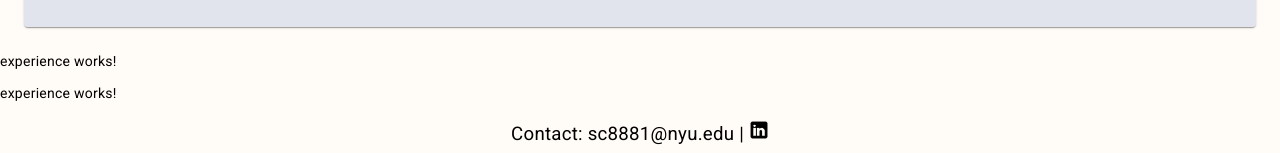
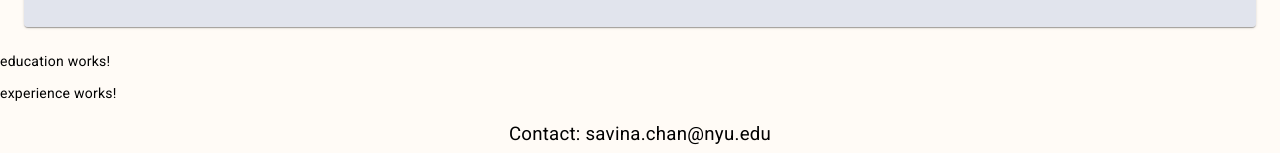
Before and after one commit to savina-chan/savina-chan.github.io, an Angular app: page /app-education in a window 1280 px wide. Shown: the part 644-797 px from the top of the page. Built offline with nearby package versions, Linux system fonts and the light colour scheme.

Commit message:
edited footer and education

```diff
--- a/src/app/education/education.component.html
+++ b/src/app/education/education.component.html
@@ -1 +1 @@
-<p>experience works!</p>
+<p>education works!</p>
--- a/src/app/footer/footer.component.html
+++ b/src/app/footer/footer.component.html
@@ -1,7 +1,7 @@
 <footer>
     <p>Contact:
-        <a href="mailto:sc8881@nyu.edu">sc8881@nyu.edu</a> |
-        <a href="https://www.linkedin.com/in/savina-chan-642089217/"><img id="linkedin-logo" src="../../assets/images/linkedin-logo.png"></a>
-
+        <a href="mailto:sc8881@nyu.edu">savina.chan@nyu.edu</a>
+        <!-- <a href="https://www.linkedin.com/in/savina-chan/"><img id="linkedin-logo" src="../../assets/images/linkedin-logo.png"></a>
+        <a href="https://github.com/savina-chan"><img id="github-logo" src="../../assets/images/github-logo.png"></a> -->
     </p>
 </footer>
--- a/src/app/footer/footer.component.scss
+++ b/src/app/footer/footer.component.scss
@@ -16,5 +16,9 @@ footer {
             height: 20px;
             width: 20px;
         }
+        #github-logo {
+            height: 20px;
+            width: 20px;
+        }
     }
 }
```
